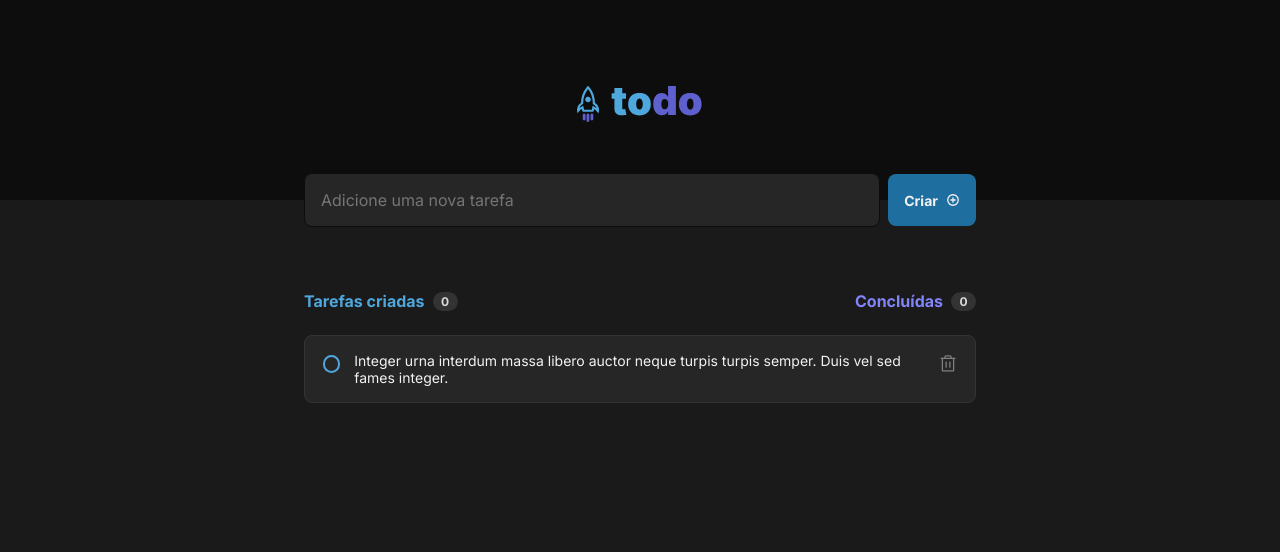
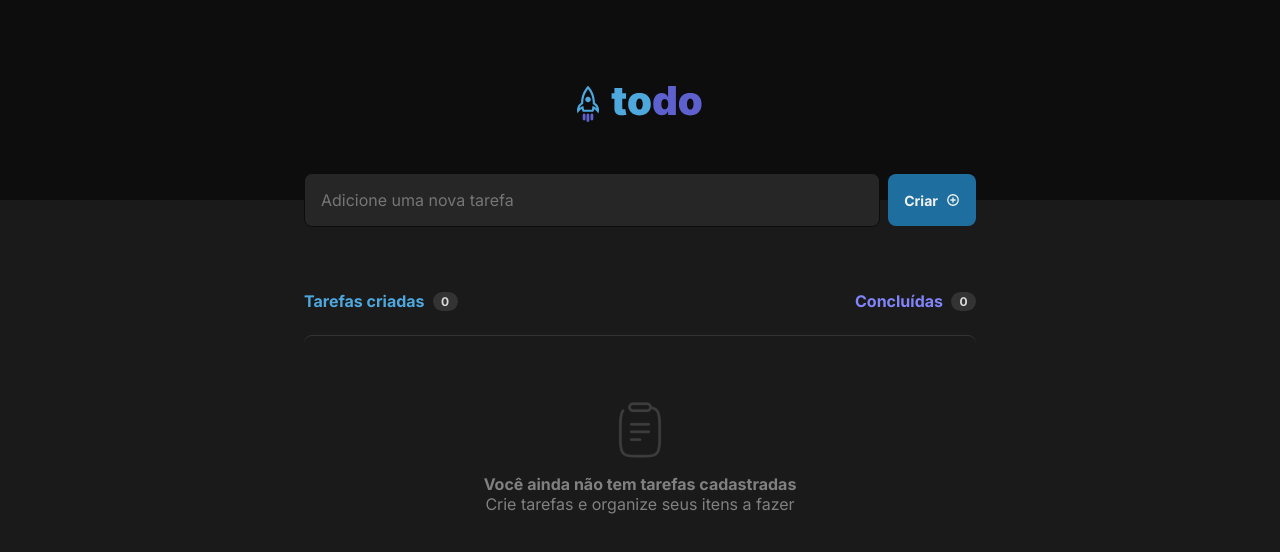
Before and after one commit to keyyuwan/todo-Ignite2022, a React (Vite) app: page / in a window 1280 px wide. Shown: the top 552 px of the page. Built offline with nearby package versions, Linux system fonts and the light colour scheme.

Commit message:
Add tasks function

```diff
--- a/src/App.tsx
+++ b/src/App.tsx
@@ -1,3 +1,4 @@
+import { ChangeEvent, useState } from "react";
 import { AddTaskButton } from "./components/AddTaskButton";
 import { AddTaskInput } from "./components/AddTaskInput";
 import { EmptyTasks } from "./components/EmptyTasks";
@@ -9,7 +10,23 @@ import styles from "./styles/App.module.css";
 import "./styles/global.css";
 
 export function App() {
-  const hasTasks = true;
+  const [tasks, setTasks] = useState<string[]>([]);
+  const [newTask, setNewTask] = useState("");
+
+  function handleNewTaskChange(event: ChangeEvent<HTMLInputElement>) {
+    setNewTask(event.target.value);
+  }
+
+  function handleAddNewTask() {
+    if (newTask.length === 0) {
+      return;
+    }
+
+    setTasks([...tasks, newTask]);
+    setNewTask("");
+  }
+
+  const hasTasks = tasks.length > 0;
 
   return (
     <>
@@ -17,14 +34,14 @@ export function App() {
 
       <div className={styles.wrapper}>
         <div className={styles.inputButtonWrapper}>
-          <AddTaskInput />
-          <AddTaskButton />
+          <AddTaskInput value={newTask} onChange={handleNewTaskChange} />
+          <AddTaskButton onClick={handleAddNewTask} />
         </div>
 
         <div className={styles.tasksContainer}>
           <TasksCounter />
 
-          {hasTasks ? <Tasks /> : <EmptyTasks />}
+          {hasTasks ? <Tasks tasks={tasks} /> : <EmptyTasks />}
         </div>
       </div>
     </>
--- a/src/components/Tasks/index.tsx
+++ b/src/components/Tasks/index.tsx
@@ -2,21 +2,27 @@ import { Trash } from "phosphor-react";
 
 import styles from "./styles.module.css";
 
-export function Tasks() {
+interface TasksProps {
+  tasks: string[];
+}
+
+export function Tasks({ tasks }: TasksProps) {
   return (
     <div className={styles.container}>
+      {tasks.map((task) => (
+        <div key={task} className={styles.taskWrapper}>
           <div className={styles.task}>
             <div className={styles.check}>
               <button className={styles.checkButton} />
             </div>
-        <p className={styles.taskText}>
-          Integer urna interdum massa libero auctor neque turpis turpis semper.
-          Duis vel sed fames integer.
-        </p>
+            <p className={styles.taskText}>{task}</p>
+          </div>
+
           <button title="Deletar task" className={styles.deleteTaskButton}>
             <Trash size={20} />
           </button>
         </div>
+      ))}
     </div>
   );
 }
--- a/src/components/Tasks/styles.module.css
+++ b/src/components/Tasks/styles.module.css
@@ -2,13 +2,23 @@
   margin-top: 1.5rem;
 }
 
-.task {
+.taskWrapper {
+  display: flex;
+  align-items: flex-start;
+  justify-content: space-between;
+
   padding: 1rem;
   border: 1px solid var(--gray-400);
   border-radius: 8px;
 
   background: var(--gray-500);
+}
 
+.taskWrapper + .taskWrapper {
+  margin-top: 0.75rem;
+}
+
+.task {
   display: flex;
   align-items: flex-start;
   gap: 12px;
@@ -17,10 +27,6 @@
 .check {
   height: 1.5rem;
   width: 1.5rem;
-
-  display: flex;
-  align-items: center;
-  justify-content: center;
 }
 
 .checkButton {
@@ -31,6 +37,13 @@
   border-radius: 50%;
 
   background: 0;
+
+  transition: 0.2s;
+}
+
+.checkButton:hover {
+  border-color: var(--blue-dark);
+  background: rgba(30, 111, 159, 0.3);
 }
 
 .taskText {
```
Lines whose indentation alone changed are shown as unchanged.
